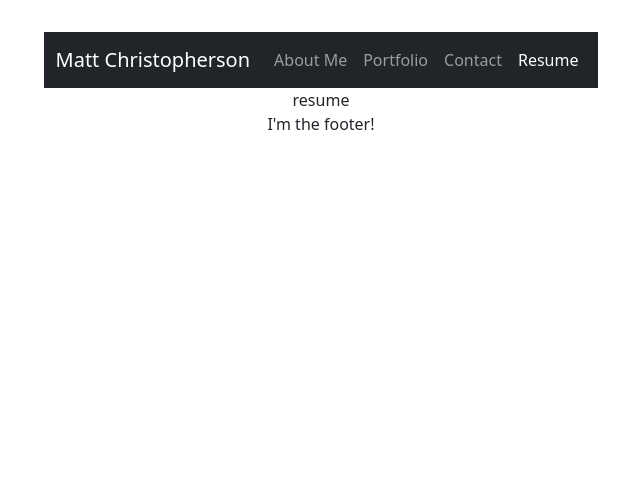
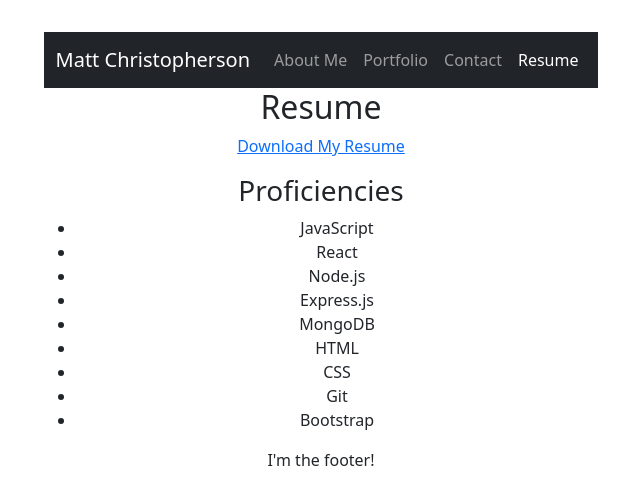
Before and after one commit to Matt-Christopherson/react-portfolio, a React (Vite) app: page / in a window 1280 px wide. Both pictures are taken after a click on the button "Resume". Shown: the top 504 px of the page, without its empty margins (319-959 px from the left). Built offline with nearby package versions, Linux system fonts and the light colour scheme.

Commit message:
Finished the skeleton of the Resume component.

```diff
--- a/src/App.jsx
+++ b/src/App.jsx
@@ -1,22 +1,37 @@
 import { useState } from 'react';
 
 import './App.css';
-import TabButton from './components/TabButton.jsx';
-import AboutMe from './components/content/AboutMe.jsx';
-import Portfolio from './components/content/Portfolio.jsx';
-import Contact from './components/content/Contact.jsx';
+import TabButton from './components/TabButton';
+import AboutMe from './components/content/AboutMe';
+import Portfolio from './components/content/Portfolio';
+import Contact from './components/content/Contact';
+import Resume from './components/content/Resume'; // Import the Resume component
 
 import 'bootstrap/dist/css/bootstrap.min.css';
 import 'bootstrap/dist/js/bootstrap.bundle.min';
 
 function App() {
+  const [selectedContent, setSelectedContent] = useState('AboutMe');
 
-	const [selectedContent, setSelectedContent] = useState(<AboutMe />);
+  function handleClick(content) {
+    setSelectedContent(content);
+    console.log(content);
+  }
 
-	function handleClick(clickedButton) {
-		setSelectedContent(clickedButton);
-		console.log(clickedButton);
+  const renderContent = () => {
+    switch (selectedContent) {
+      case 'AboutMe':
+        return <AboutMe />;
+      case 'Portfolio':
+        return <Portfolio />;
+      case 'Contact':
+        return <Contact />;
+      case 'Resume':
+        return <Resume />; // Render the Resume component
+      default:
+        return <AboutMe />;
     }
+  };
 
   return (
     <>
@@ -27,26 +42,26 @@ function App() {
             <div className="collapse navbar-collapse" id="navbarNav">
               <ul className="navbar-nav">
                 <TabButton
-									isClicked={selectedContent === <AboutMe />}
-									click={() => handleClick(<AboutMe />)}
+                  isClicked={selectedContent === 'AboutMe'}
+                  click={() => handleClick('AboutMe')}
                 >
                   About Me
                 </TabButton>
                 <TabButton
-									isClicked={selectedContent === <Portfolio />}
-									click={() => handleClick(<Portfolio />)}
+                  isClicked={selectedContent === 'Portfolio'}
+                  click={() => handleClick('Portfolio')}
                 >
                   Portfolio
                 </TabButton>
                 <TabButton
-									isClicked={selectedContent === <Contact />}
-									click={() => handleClick(<Contact />)}
+                  isClicked={selectedContent === 'Contact'}
+                  click={() => handleClick('Contact')}
                 >
                   Contact
                 </TabButton>
                 <TabButton
-									isClicked={selectedContent === 'resume'}
-									click={() => handleClick('resume')}
+                  isClicked={selectedContent === 'Resume'}
+                  click={() => handleClick('Resume')}
                 >
                   Resume
                 </TabButton>
@@ -56,7 +71,7 @@ function App() {
         </nav>
       </header>
 
-			<main>{selectedContent}</main>
+      <main>{renderContent()}</main>
       <footer>
         <p>I'm the footer!</p>
       </footer>
--- /dev/null
+++ b/src/components/content/Resume.jsx
@@ -0,0 +1,32 @@
+import resumePDF from '../../assets/matt-christopherson-resume.pdf'
+
+export default function Resume() {
+    const proficiencies = [
+        'JavaScript',
+        'React',
+        'Node.js',
+        'Express.js',
+        'MongoDB',
+        'HTML',
+        'CSS',
+        'Git',
+        'Bootstrap',
+      ];
+
+      return (
+        <div>
+          <h2>Resume</h2>
+          <p>
+            <a href={resumePDF} download="Matt_Christopherson_Resume.pdf">
+              Download My Resume
+            </a>
+          </p>
+          <h3>Proficiencies</h3>
+          <ul>
+            {proficiencies.map((skill, index) => (
+              <li key={index}>{skill}</li>
+            ))}
+          </ul>
+        </div>
+      );
+}
```
Also changed, not shown: 1 other file (tests, documents, lock files or other folders). Lines whose indentation alone changed are shown as unchanged.
